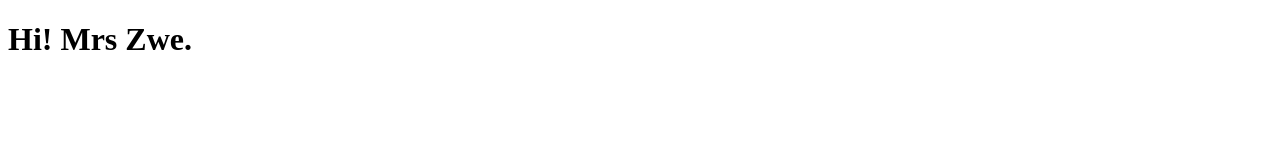
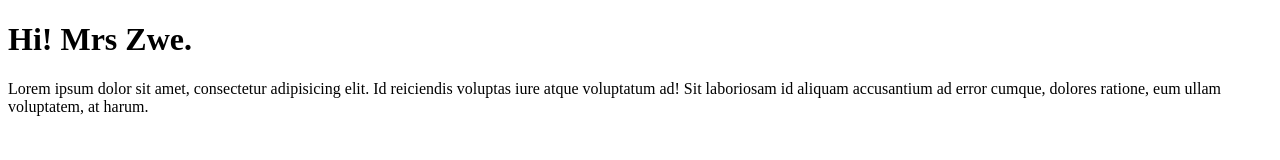
Before and after one commit to Aaron-Ar337/project, a plain HTML site: page index.html in a window 1280 px wide. Drawn offline with Linux system fonts and the light colour scheme.

Commit message:
second commit

```diff
--- a/index.html
+++ b/index.html
@@ -10,5 +10,10 @@
     <h1>
         Hi! Mrs Zwe.
     </h1>
+    <p>
+        Lorem ipsum dolor sit amet, consectetur adipisicing elit. Id reiciendis voluptas iure atque voluptatum ad! Sit laboriosam id aliquam accusantium ad error cumque, dolores ratione, eum ullam voluptatem, at harum.
+
+    </p>
+
 </body>
 </html>
```
